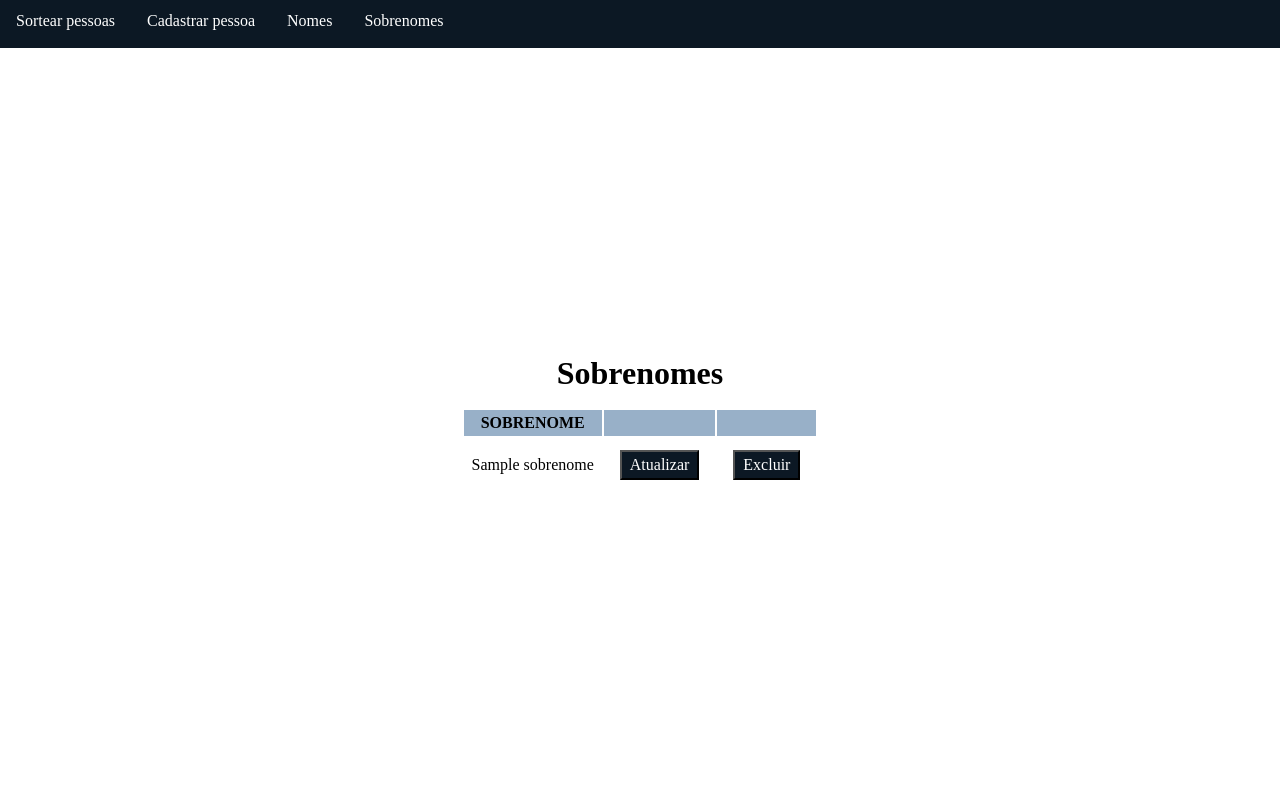
After one commit to tiagoenriquez/sorteador-de-pessoas, a Flask app: page /sobrenomes in a window 1280 px wide. The commit adds this page. Run offline with Flask 3, Linux system fonts and the light colour scheme; tables that the repository leaves empty hold one stand-in row (values such as "Sample post"); parts of the project's set-up code (start-up, migrations or seed data) failed here and were passed over.

Commit message:
listando sobrenomes

```diff
--- a/main.py
+++ b/main.py
@@ -2,9 +2,11 @@ from flask import Flask
 from src.migrations.migrate import migrate
 from src.controllers.NomeController import nome_blueprint
 from src.controllers.PessoaController import pessoa_blueprint
+from src.controllers.SobrenomeController import sobrenome_blueprint
 
 
 migrate()
 app = Flask(__name__)
 app.register_blueprint(pessoa_blueprint)
 app.register_blueprint(nome_blueprint)
+app.register_blueprint(sobrenome_blueprint)
--- /dev/null
+++ b/src/controllers/SobrenomeController.py
@@ -0,0 +1,9 @@
+from flask import Blueprint, redirect, render_template, request, url_for
+from src.services import SobrenomeService
+
+
+sobrenome_blueprint = Blueprint("sobrenome", __name__, template_folder="templates")
+
+@sobrenome_blueprint.route("/sobrenomes")
+def listar():
+    return render_template("sobrenomes.html", sobrenomes=SobrenomeService.listar())
--- a/src/repositories/SobrenomeRepository.py
+++ b/src/repositories/SobrenomeRepository.py
@@ -16,6 +16,15 @@ def listar():
             sobrenomes.append(Sobrenome(row[0], row[1]))
         return sobrenomes
 
+def ordenar():
+    with con:
+        cur = con.cursor()
+        cur.execute("select * from sobrenomes order by nome")
+        sobrenomes: list[Sobrenome] = []
+        for row in cur.fetchall():
+            sobrenomes.append(Sobrenome(row[0], row[1]))
+        return sobrenomes
+
 def procurar(id: int):
     with con:
         cur = con.cursor()
--- /dev/null
+++ b/src/services/SobrenomeService.py
@@ -0,0 +1,5 @@
+from src.repositories import SobrenomeRepository
+
+
+def listar():
+    return SobrenomeRepository.ordenar()
--- a/templates/menu.html
+++ b/templates/menu.html
@@ -3,6 +3,6 @@
         <a href="/">Sortear pessoas</a>
         <a href="/cadastro">Cadastrar pessoa</a>
         <a href="/nomes">Nomes</a>
-        <a href="#">Sobrenomes</a>
+        <a href="/sobrenomes">Sobrenomes</a>
     </nav>
 </header>
--- /dev/null
+++ b/templates/sobrenomes.html
@@ -0,0 +1,31 @@
+{% extends "index.html" %}
+{% block content %}
+{% include "menu.html" %}
+<main>
+    <h1>Sobrenomes</h1>
+    <table>
+        <thead>
+            <tr>
+                <th>Sobrenome</th><th></th><th></th>
+            </tr>
+        </thead>
+        <tbody>
+            {% for sobrenome in sobrenomes %}
+            <tr>
+                <td>{{ sobrenome.nome }}</td>
+                <td>
+                    <form action="#" method="get">
+                        <button type="submit">Atualizar</button>
+                    </form>
+                </td>
+                <td>
+                    <form action="#" method="get">
+                        <button type="submit">Excluir</button>
+                    </form>
+                </td>
+            </tr>
+            {% endfor %}
+        </tbody>
+    </table>
+</main>
+{% endblock %}
```
